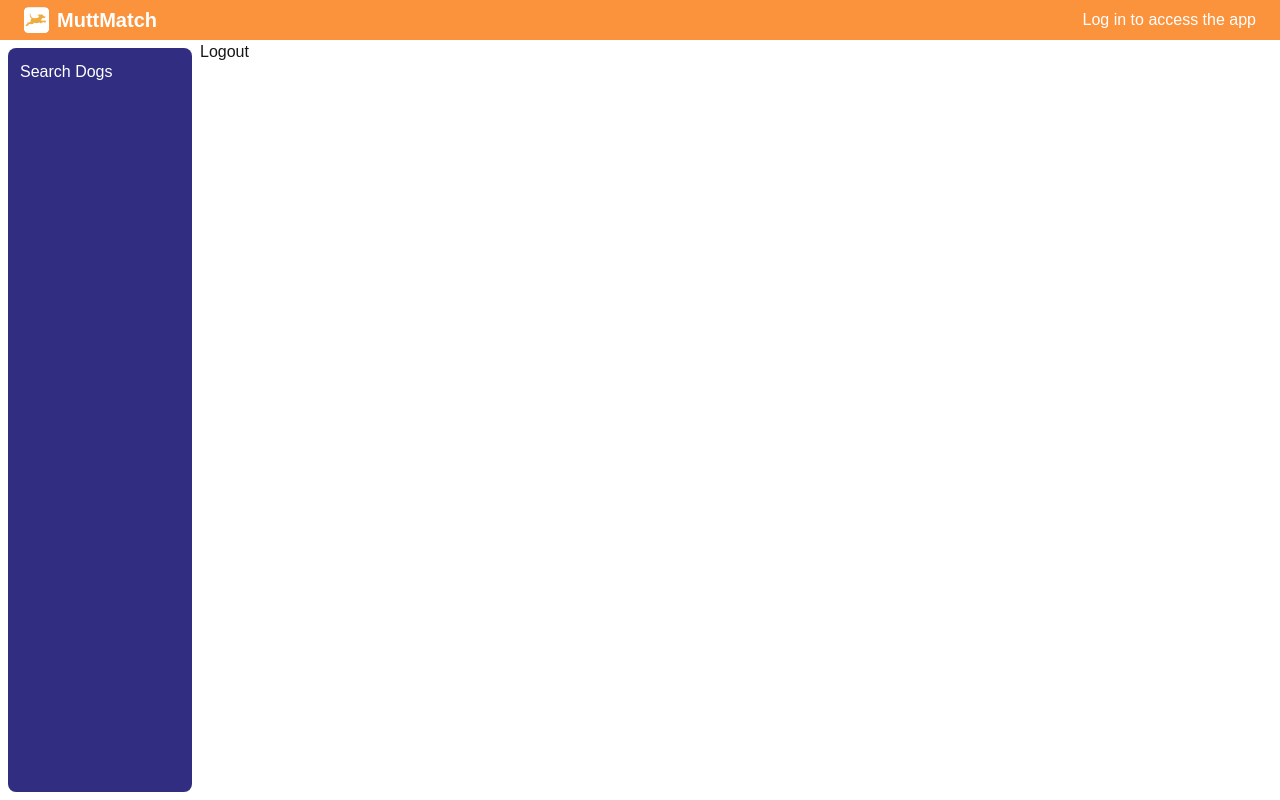
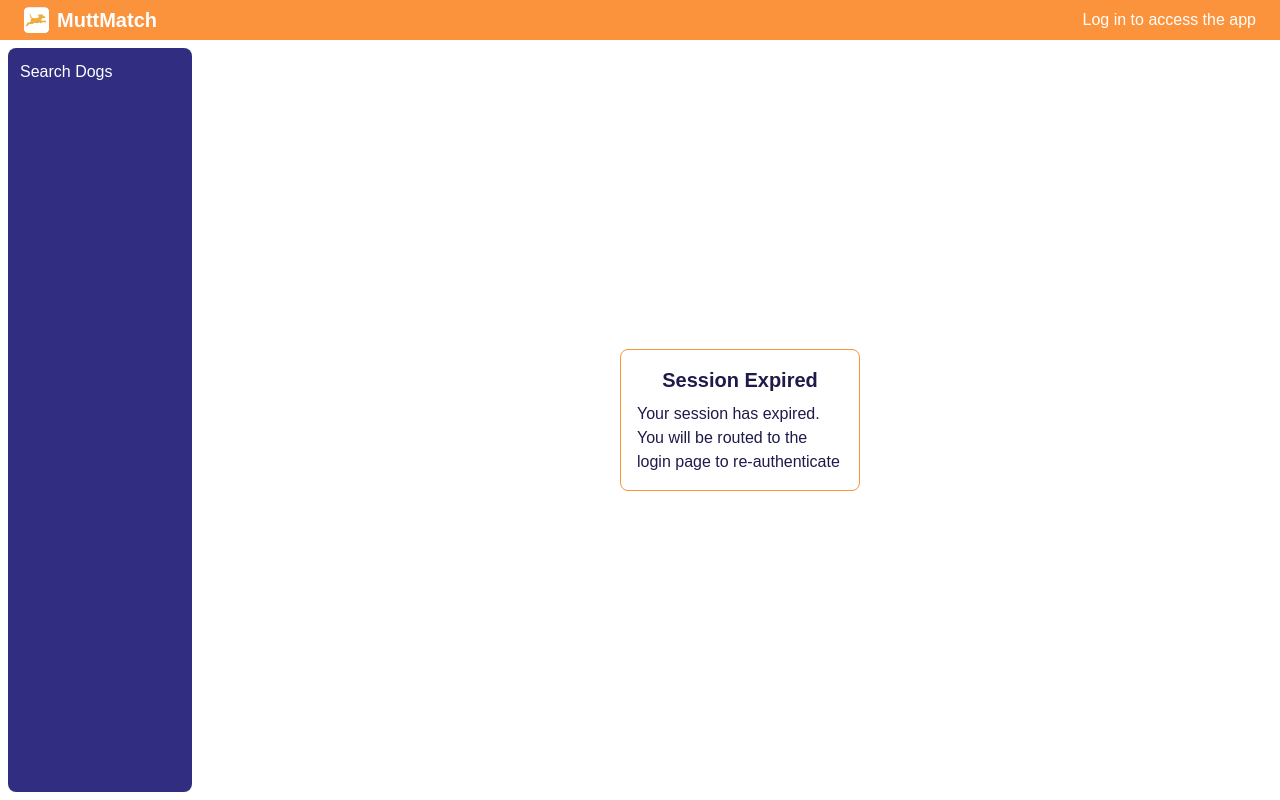
Before and after one commit to RyanMG/MuttMatch, a Next.js app: page /logout in a window 1280 px wide. Built offline with nearby package versions, Linux system fonts and the light colour scheme; no server answers.

Commit message:
ui: style the logout page, so the user is aware why they are being re-routed

```diff
--- a/app/logout/page.tsx
+++ b/app/logout/page.tsx
@@ -7,9 +7,15 @@ export default function Logout(): ReactNode {
   const {logout} = useAuthContext();
   setTimeout(() => {
     logout();
-  }, 1000);
+  }, 2000);
 
   return (
-    <p>Logout</p>
+    <div className="flex flex-col flex-1 items-center justify-center">
+      <div className="w-60 border border-orange-400 rounded-lg p-4">
+        <h1 className="font-bold text-center text-xl text-indigo-950 pb-2">Session Expired</h1>
+        <p className="text-indigo-950">Your session  has expired. You will be routed to the login page to re-authenticate</p>
+      </div>
+    </div>
+
   );
 }
```
